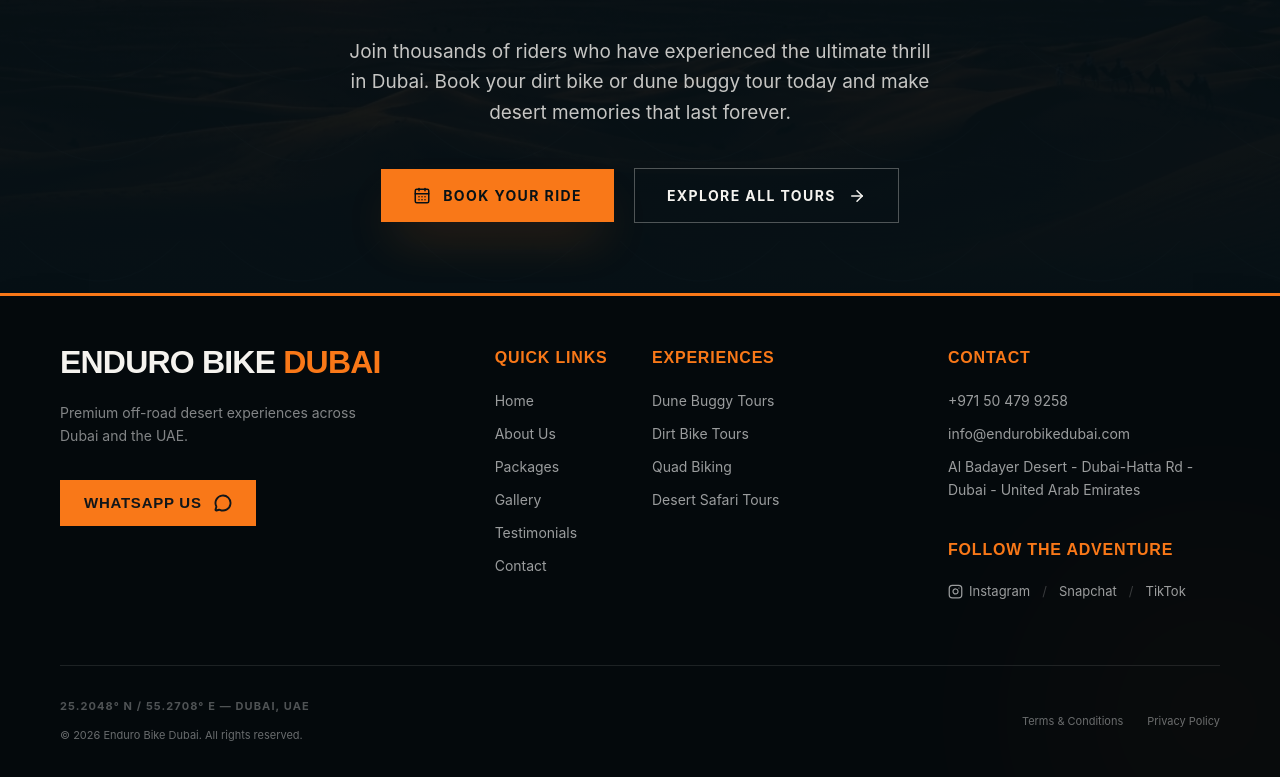
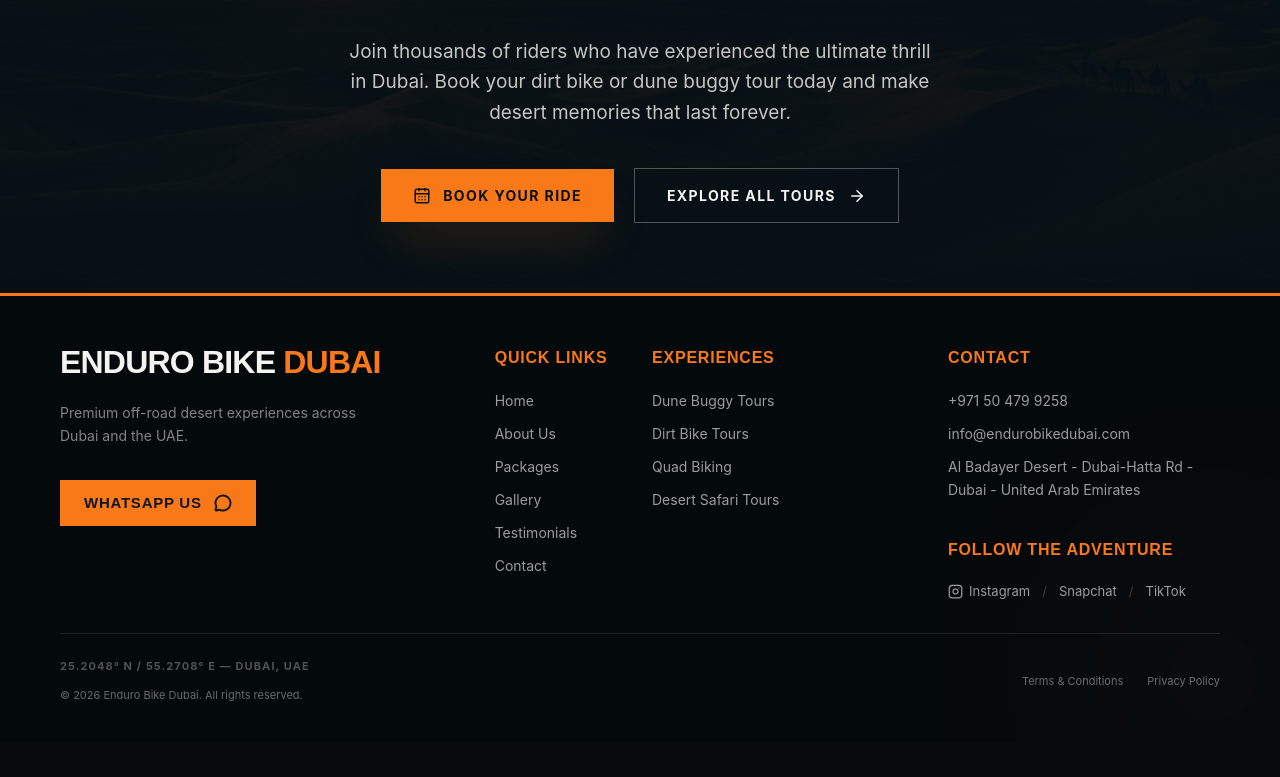
Before and after one commit to rameezwangde/Dirt-Bike, a React app: page / in a window 1280 px wide. Shown: the part 4849-5626 px from the top of the page. After the commit the page ends 5592 px from the top, so only its background shows below. Built offline with nearby package versions, Linux system fonts and the light colour scheme; the HTML template or start-up script is replaced by a standard one.

Commit message:
feat: add Footer component with branding, navigation links, contact info, and floating WhatsApp button

```diff
--- a/src/components/Footer.jsx
+++ b/src/components/Footer.jsx
@@ -14,7 +14,7 @@
       <div className="max-w-[1500px] mx-auto relative z-10 flex flex-col">
 
         {/* Top Grid - 4 Columns */}
-        <div className="grid grid-cols-1 md:grid-cols-2 lg:grid-cols-12 gap-10 lg:gap-6 mb-16">
+        <div className="grid grid-cols-1 md:grid-cols-2 lg:grid-cols-12 gap-10 lg:gap-6 mb-8">
 
           {/* Column 1: Brand & Description */}
           <div className="lg:col-span-4 flex flex-col gap-6">
@@ -87,7 +87,7 @@
         </div>
 
         {/* Bottom Bar */}
-        <div className="border-t border-white/10 pt-8 flex flex-col lg:flex-row justify-between items-start lg:items-center gap-6 font-inter text-[11px] text-white/40">
+        <div className="border-t border-white/10 pt-6 flex flex-col lg:flex-row justify-between items-start lg:items-center gap-6 font-inter text-[11px] text-white/40">
           <div className="flex flex-col gap-3">
             <span className="tracking-widest uppercase font-bold text-white/30">25.2048° N / 55.2708° E — DUBAI, UAE</span>
             <span>&copy; {new Date().getFullYear()} Enduro Bike Dubai. All rights reserved.</span>
```
